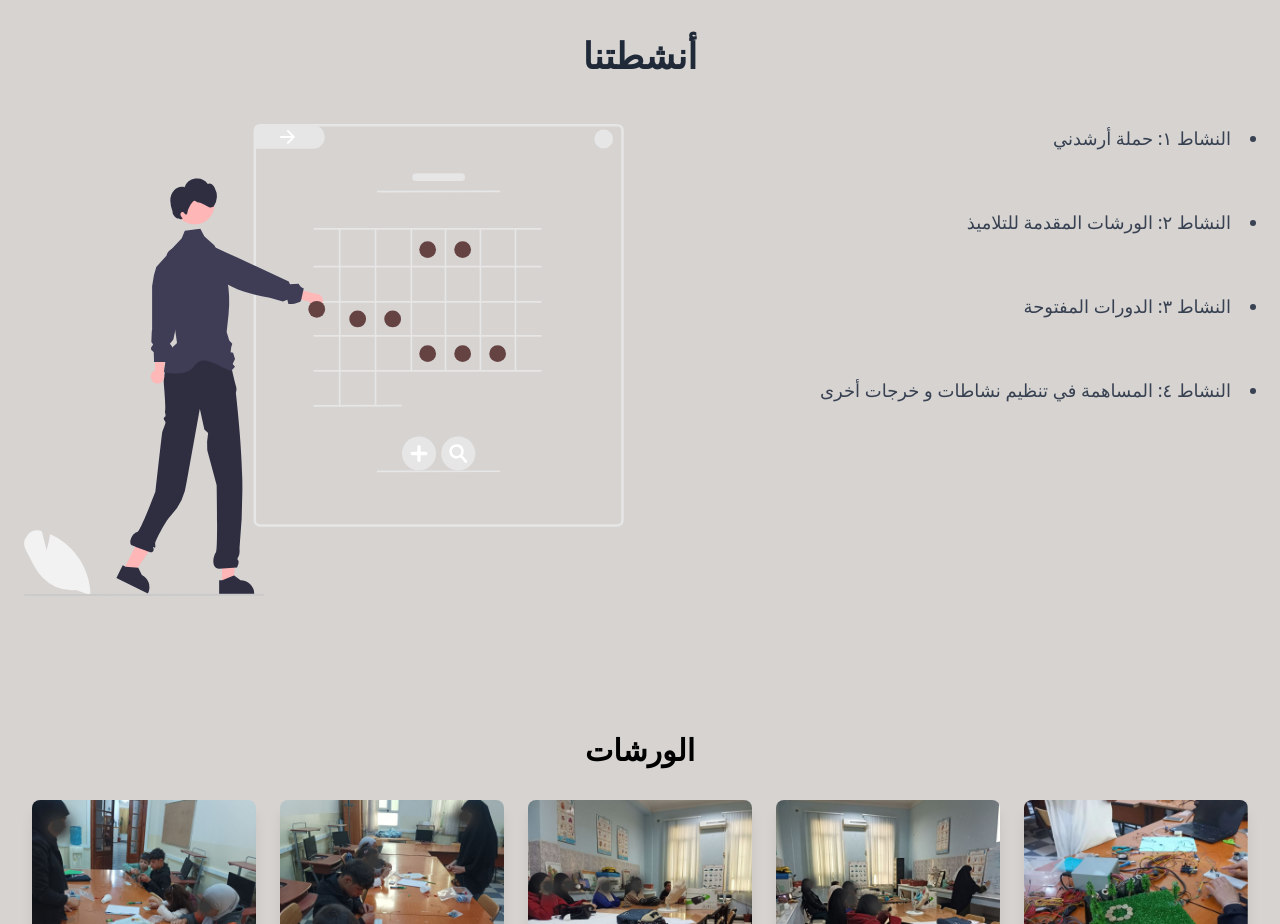
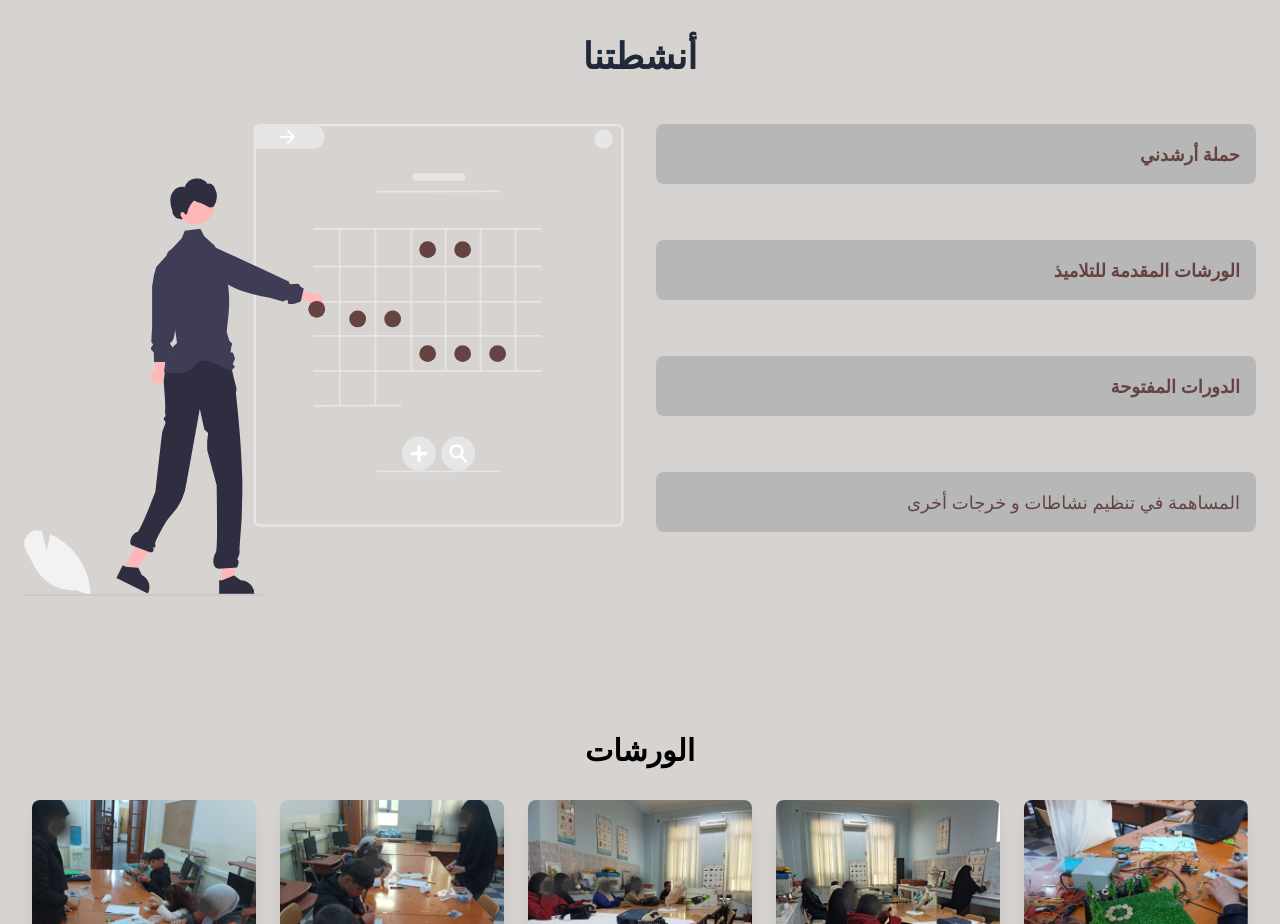
Before and after one commit to ayoubbelme/sadeem-club, a React (Create React App) app: page / in a window 1280 px wide. Shown: the part 1140-2064 px from the top of the page. Built offline with nearby package versions, Linux system fonts and the light colour scheme.

Commit message:
change the activity section

```diff
--- a/src/components/Activities/Activities.css
+++ b/src/components/Activities/Activities.css
@@ -0,0 +1,33 @@
+
+.li {
+    border: 2px solid #B7B7B7;
+    background-color: #B7B7B7;
+    padding: 14px;
+    border-radius: 8px;
+    transition: all 0.3s ease-in-out;
+}
+
+
+.li:hover {
+    border-color: #664343;
+    background-color: #f4f4f4;
+    transform: translateY(-5px);
+}
+
+
+.li a {
+    font-weight: bold;
+    color: #664343;
+    text-decoration: none;
+}
+
+.li a:hover {
+    color: #664343;
+}
+
+
+@media (max-width: 768px) {
+    .li {
+        padding: 8px;
+    }
+}
--- a/src/components/Activities/Activities.js
+++ b/src/components/Activities/Activities.js
@@ -3,12 +3,11 @@ import './Activities.css';
 import activityImage from '../../assets/images/activities/undraw_date_picker_re_r0p8 (1).svg';
 
 const Activities = () => {
-    return (<>
+    return (
+        <>
             <h1 className="text-4xl font-bold text-gray-800 mb-6 text-center mt-16" id="Activities">أنشطتنا</h1>
 
             <div className="container mx-auto p-6 flex flex-col md:flex-row items-center md:items-start gap-8">
-
-
                 <div className="w-full md:w-1/2">
                     <img
                         src={activityImage}
@@ -17,21 +16,19 @@ const Activities = () => {
                     />
                 </div>
 
-
-
                 <div className="w-full md:w-1/2 space-y-4">
-                <ul className="list-disc list-inside text-gray-700 space-y-14" dir="rtl">
-                    <li className="hover:text-gray-900 hover:scale-105 transition duration-200 ease-in-out text-lg font-medium cursor-pointer">
-                <a href='/Bac'>النشاط ١: حملة أرشدني</a>
+                    <ul className="list-disc list-inside space-y-14" dir="rtl">
+                        <li className="li hover:scale-105 transition duration-200 ease-in-out text-lg font-medium cursor-pointer list-none sm:py-30">
+                            <a className='bg-transparent ' href='/Bac'> حملة أرشدني</a>
                         </li>
-                    <li className="hover:text-gray-900 hover:scale-105 transition duration-200 ease-in-out text-lg font-medium cursor-pointer">
-                       <a href='/WorkShops'> النشاط ٢: الورشات المقدمة للتلاميذ</a>
+                        <li className="li hover:scale-105 transition duration-200 ease-in-out text-lg font-medium cursor-pointer list-none ">
+                            <a className='bg-transparent ' href='/WorkShops'> الورشات المقدمة للتلاميذ</a>
                         </li>
-                    <li className="hover:text-gray-900 hover:scale-105 transition duration-200 ease-in-out text-lg font-medium cursor-pointer">
-                        <a href='#courses'>النشاط ٣: الدورات المفتوحة</a>
+                        <li className="li hover:scale-105 transition duration-200 ease-in-out text-lg font-medium cursor-pointer list-none ">
+                            <a className='bg-transparent ' href='#courses'> الدورات المفتوحة</a>
                         </li>
-                    <li className="hover:text-gray-900 hover:scale-105 traansition duration-200 ease-in-out text-lg font-medium cursor-pointer">
-                        النشاط ٤: المساهمة في تنظيم نشاطات و خرجات أخرى
+                        <li className="li hover:scale-105 transition duration-200 ease-in-out text-lg font-medium cursor-pointer list-none text-primary" >
+                            المساهمة في تنظيم نشاطات و خرجات أخرى
                         </li>
                     </ul>
                 </div>
```
Lines whose indentation alone changed are shown as unchanged.
